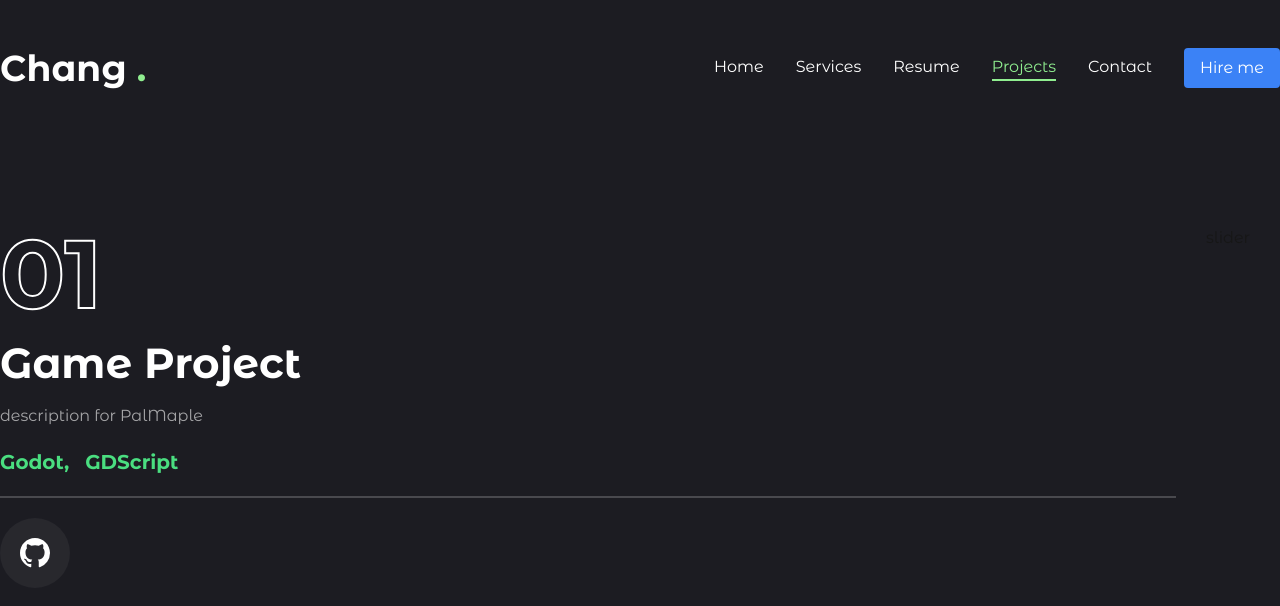
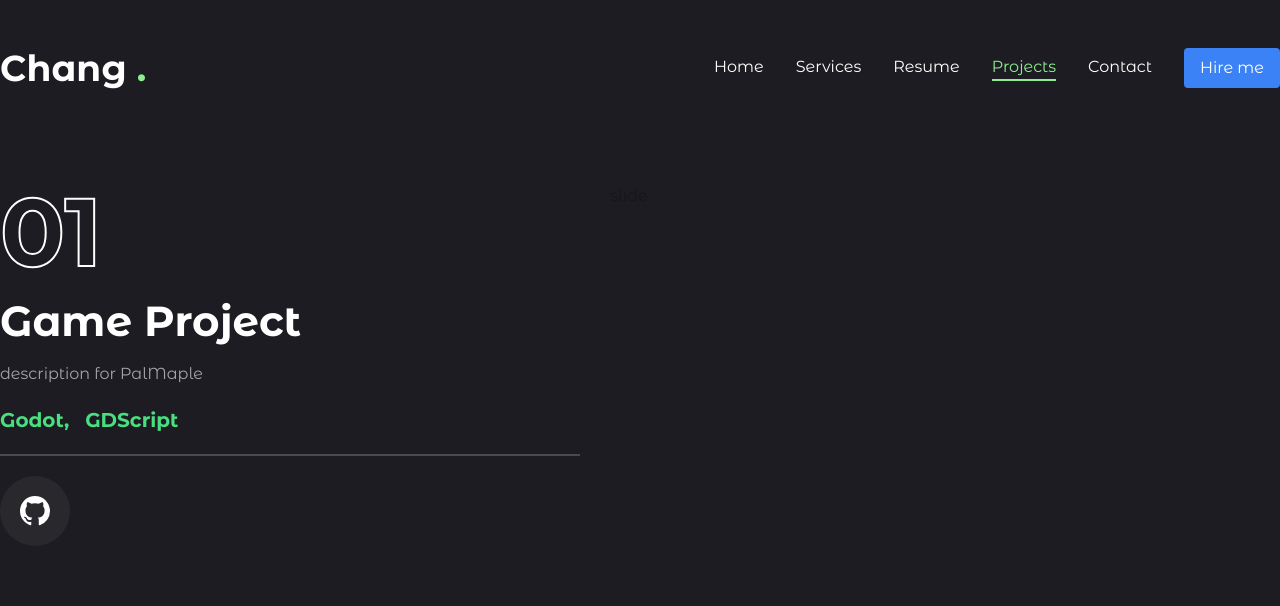
Before and after one commit to ChangChuy/portfolio, a Next.js app in the folder monorepo/frontend/: page /projects in a window 1280 px wide. Shown: the top 606 px of the page. Built offline with nearby package versions, Linux system fonts and the light colour scheme.

Commit message:
Implemented swiper.

```diff
--- a/monorepo/frontend/src/app/projects/page.tsx
+++ b/monorepo/frontend/src/app/projects/page.tsx
@@ -3,6 +3,7 @@
 import { motion } from "framer-motion";
 import React, { useState } from 'react';
 import { Swiper, SwiperSlide } from "swiper/react";
+import "swiper/css"
 import { BsArrowUpRight, BsGithub } from "react-icons/bs";
 
 import Link from "next/link";
@@ -77,6 +78,11 @@ const applications = [
 
 const Projects = () => {
 
+  const handleSlideChange = (swiper: { activeIndex: any; }) => {
+    const currentIndex = swiper.activeIndex;
+    setApplication(applications[currentIndex]);
+
+  }
 
   const [application, setApplication] = useState(applications[0]);
 
@@ -84,7 +90,7 @@ const Projects = () => {
     <motion.div  initial={{opacity:0}} animate={{opacity: 1}} className="min-h-[80vh] flex flex-col justify-center py-12 xl:px-0">
       <div className="container mx-auto">
         <div className="flex flex-col xl:flex-row xl:gap-[30px]">
-          <div className="w-full xl:h-[460px] flex flex-col xl:justify-between order-2 xl:order-none">
+          <div className="w-full xl:w-[50%] xl:h-[460px] flex flex-col xl:justify-between order-2 xl:order-none">
             <div className="flex flex-col gap-[20px] h-[50%]">
               <div className="text-8xl leading-none font-extrabold text-transparent" style={{ WebkitTextStroke: "2px white" }}>
                 {application.num}
@@ -122,8 +128,17 @@ const Projects = () => {
               </div>
             </div>
           </div>
-          <div>
-            slider
+          <div className="w-full xl:w-[50%]">
+            <Swiper spaceBetween={30} slidesPerView={1} className="xl:h-[520px] mb-12" onSlideChange={handleSlideChange}>
+              {applications.map((project, index) => {
+
+                return (
+                    <SwiperSlide key={index} className="w-full">
+                      slide
+                    </SwiperSlide>
+                )
+              })}
+            </Swiper>
           </div>
           <div>
           </div>
```
